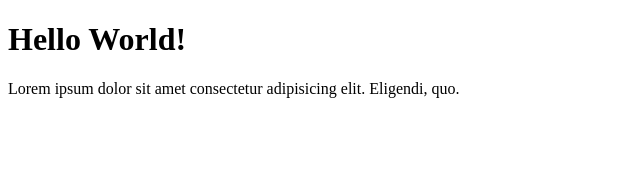
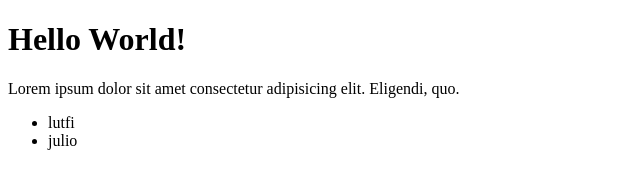
Before and after one commit to LutfiJulioRahman/lutfi-git-test2, a plain HTML site: page index.html in a window 1280 px wide. Shown: the full height of the page, 0-640 px from the left. Drawn offline with Linux system fonts and the light colour scheme.

Commit message:
menambahkan list

```diff
--- a/index.html
+++ b/index.html
@@ -9,5 +9,9 @@
 <body>
     <h1>Hello World!</h1>
     <p>Lorem ipsum dolor sit amet consectetur adipisicing elit. Eligendi, quo.</p>
+    <ul>
+        <li>lutfi</li>
+        <li>julio</li>
+    </ul>
 </body>
 </html>
```
